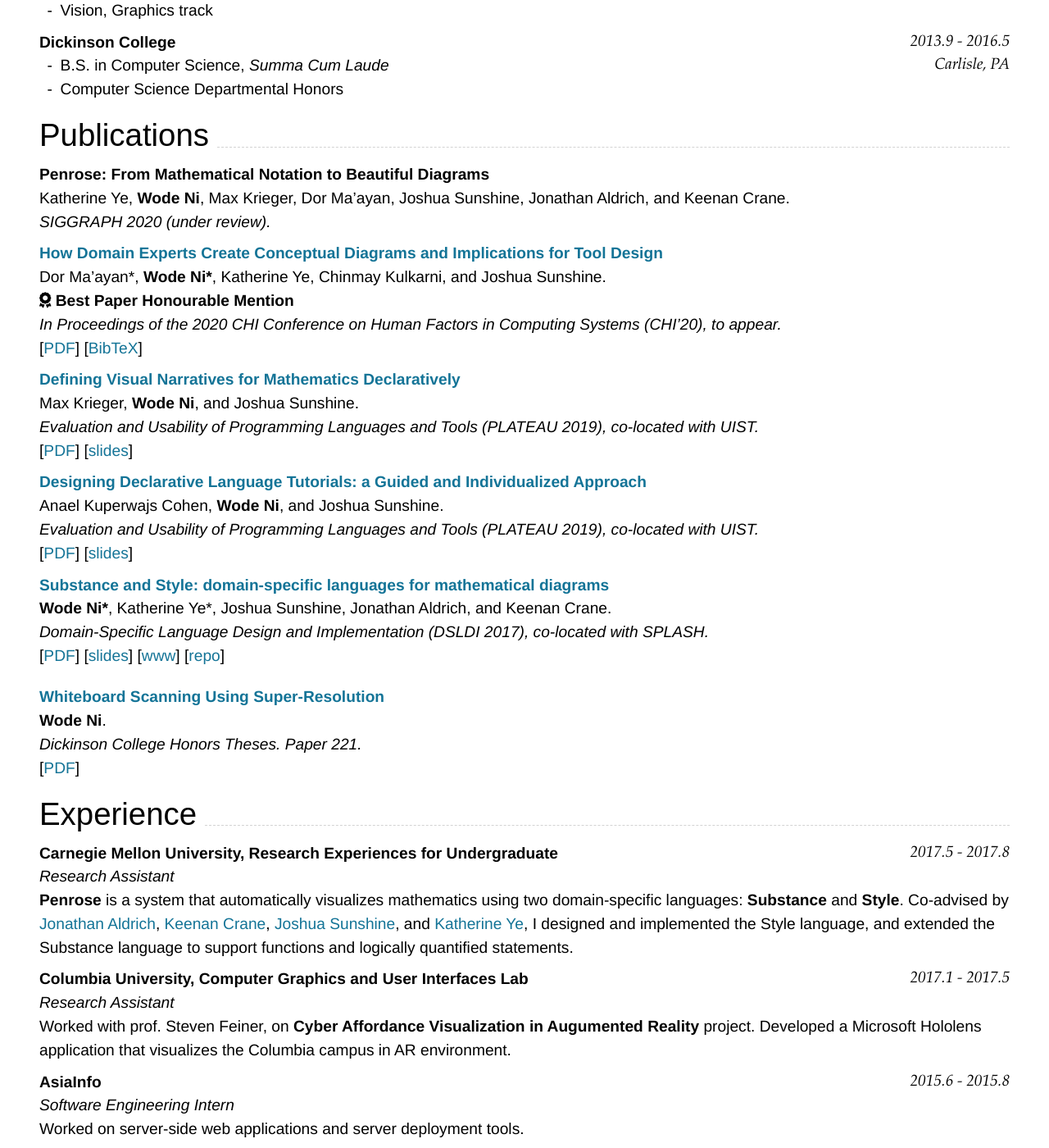
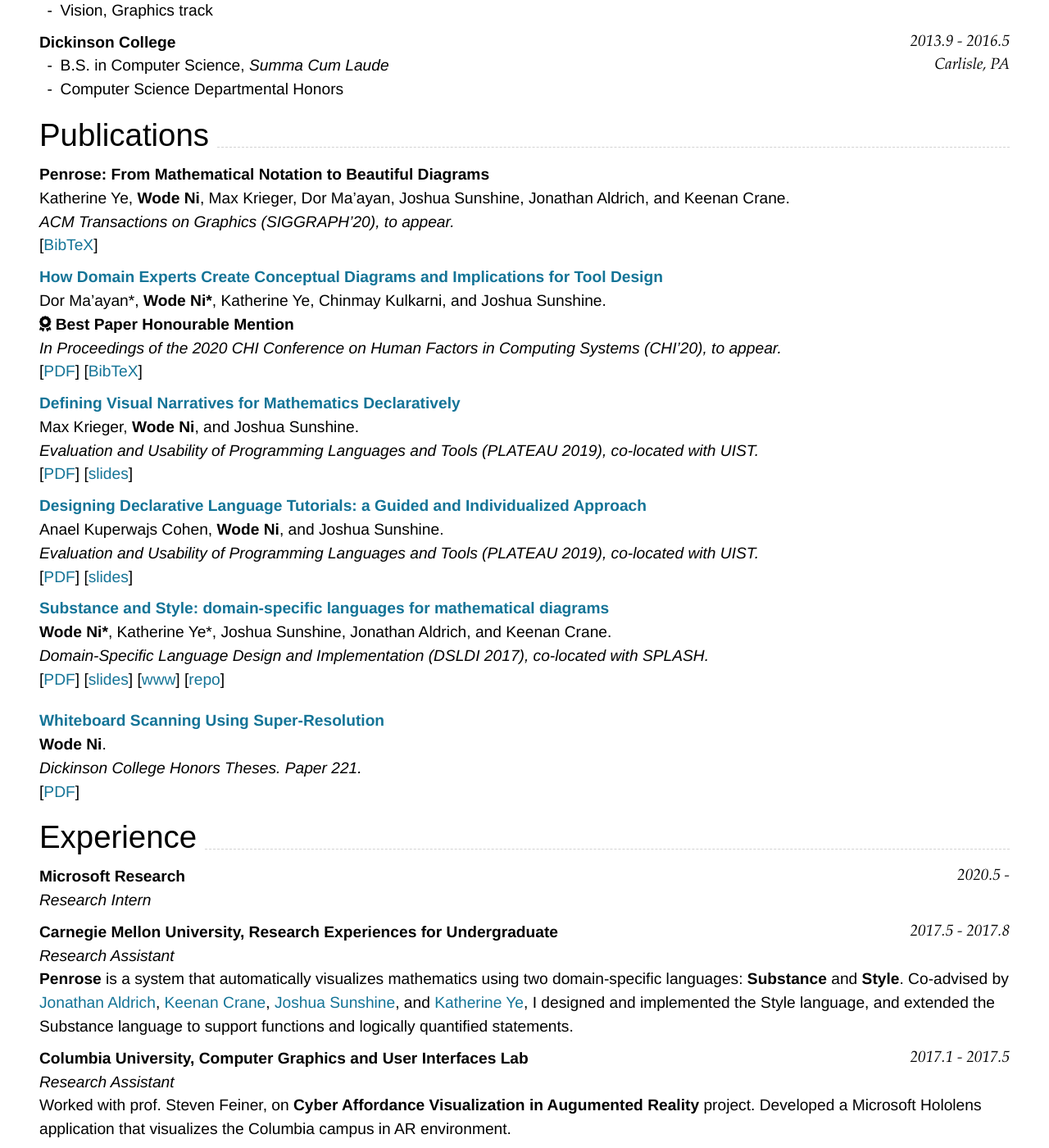
Before and after one commit to wodeni/nimo-markdown-cv, a Jekyll site: the page built from index.md, in a window 1280 px wide and 1400 px high, scrolled down 445 px. Shown: the whole window at 82% size. Built offline with Jekyll 4.4.1, drawn with Linux system fonts in a browser that asks for light colours; nearby versions of some CDN libraries.

Commit message:
fix link to chi paper and add place holder for MSR internship

```diff
--- a/index.md
+++ b/index.md
@@ -54,9 +54,10 @@
 
 ### **Penrose: From Mathematical Notation to Beautiful Diagrams**
 Katherine Ye, **Wode Ni**, Max Krieger, Dor Ma'ayan, Joshua Sunshine, Jonathan Aldrich, and Keenan Crane.<br>
-_SIGGRAPH 2020 (under review)._
+_ACM Transactions on Graphics (SIGGRAPH'20), to appear._<br>
+[[BibTeX]({{ page.homepage.url }}/assets/siggraph20-penrose.txt)]
 
-### [**How Domain Experts Create Conceptual Diagrams and Implications for Tool Design**](assets/chi-20-natural-diagramming.pdf)
+### [**How Domain Experts Create Conceptual Diagrams and Implications for Tool Design**]({{ page.homepage.url }}/assets/chi-20-natural-diagramming.pdf)
 
 Dor Ma'ayan\*, **Wode Ni\***, Katherine Ye, Chinmay Kulkarni, and Joshua Sunshine.<br>
 <i class="fas fa-award"></i> <strong>Best Paper Honourable Mention</strong><br>
@@ -94,6 +95,10 @@
 [[PDF]({{ page.homepage.url }}/assets/superres.pdf)]
 
 ## Experience
+
+### **Microsoft Research** `2020.5 -`
+
+_Research Intern_<br>
 
 ### **Carnegie Mellon University, Research Experiences for Undergraduate** `2017.5 - 2017.8`
 
```
